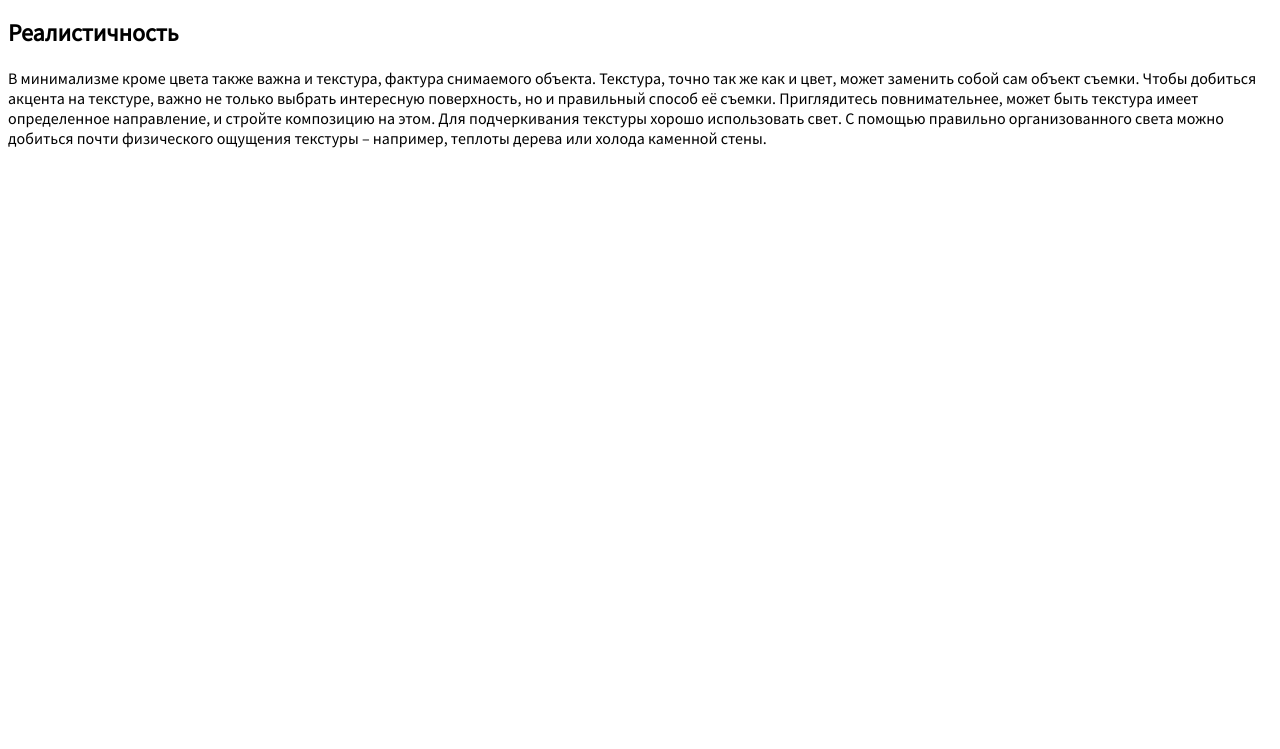
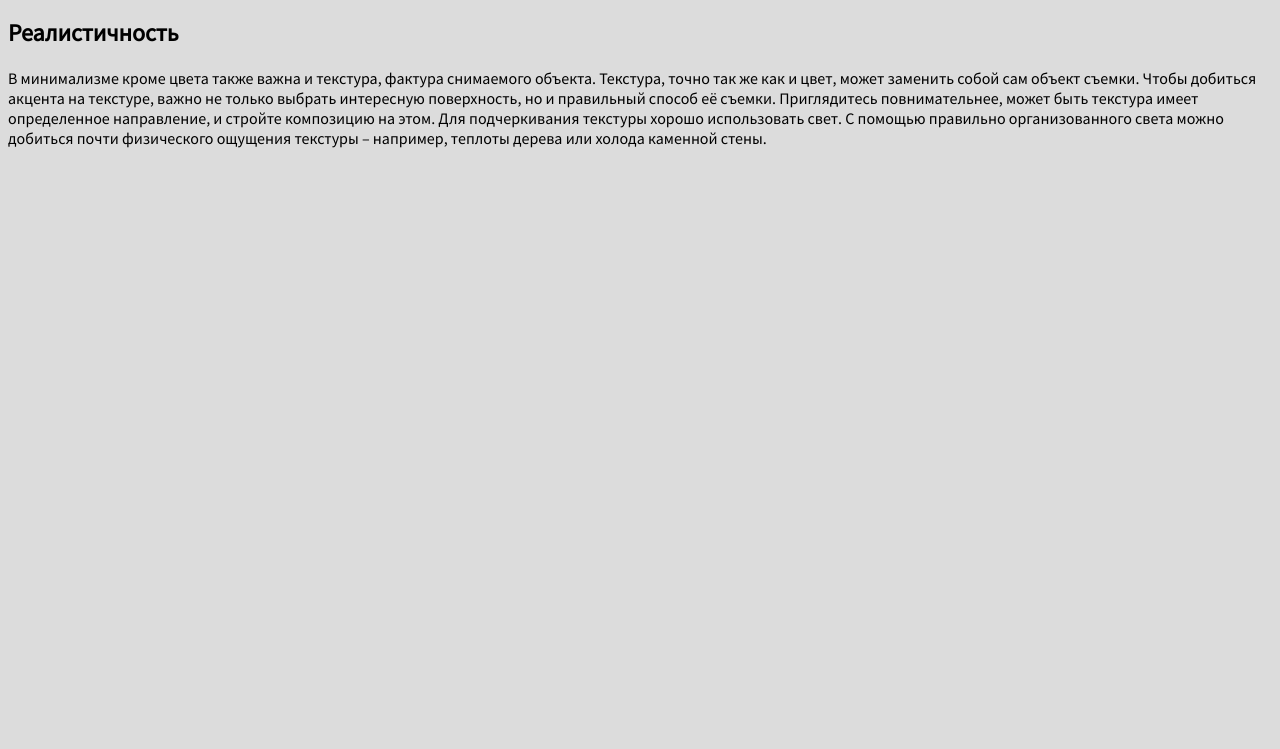
Before and after one commit to WebHeroSchool/practice, a plain HTML site: page index.html in a window 1280 px wide. Shown: the part 51-800 px from the top of the page. Drawn offline with Linux system fonts and the light colour scheme.

Commit message:
add background

```diff
--- a/styles.css
+++ b/styles.css
@@ -1,3 +1,4 @@
 body {
+	background: Gainsboro;
     font-family: 'Source Sans Pro', sans-serif;
 }
```
